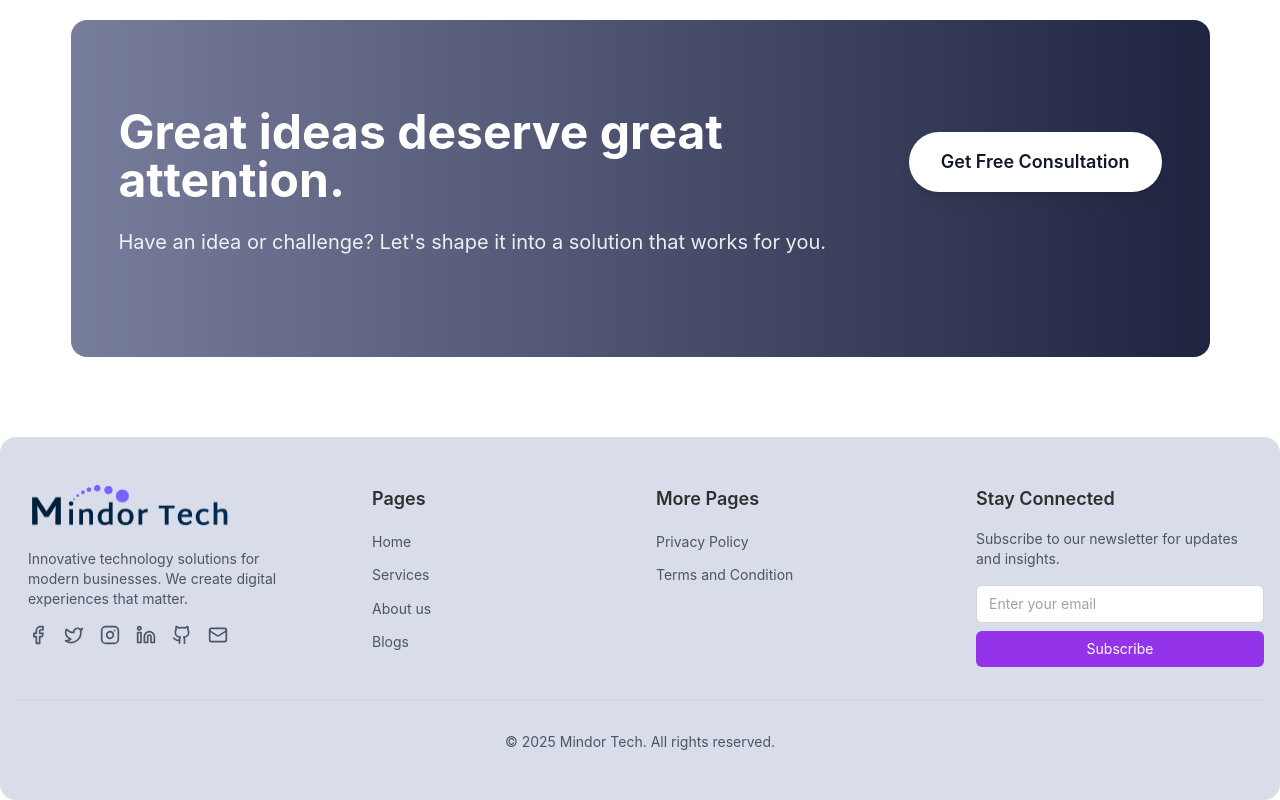
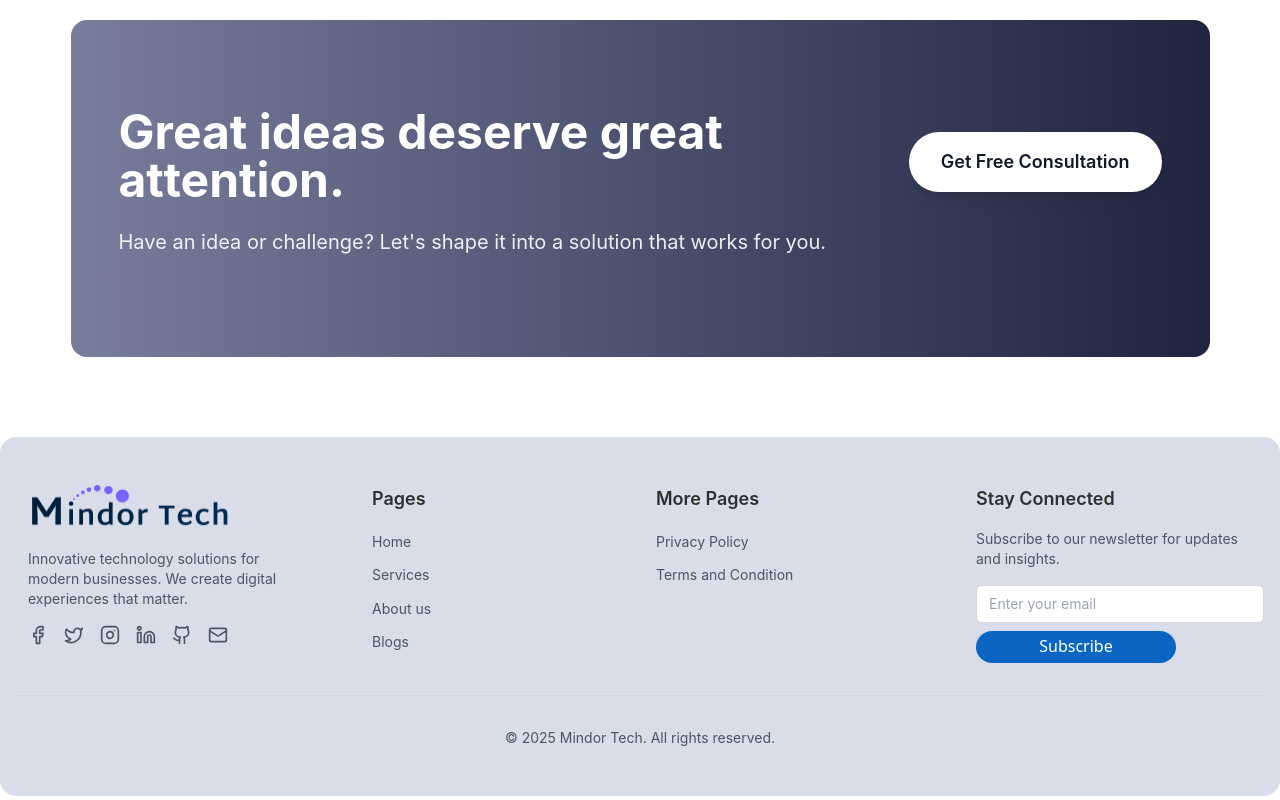
Before and after one commit to rastogi30/Mindor-tech, a Next.js app: page / in a window 1280 px wide. Shown: the part 2338-3138 px from the top of the page. Built offline with nearby package versions, Linux system fonts and the light colour scheme.

Commit message:
minor fix

```diff
--- a/src/components/Footer.tsx
+++ b/src/components/Footer.tsx
@@ -92,7 +92,9 @@ const Footer = () => {
                 placeholder="Enter your email"
                 className="px-3 py-2 text-sm border border-gray-300 rounded-md focus:outline-none focus:ring-2 focus:ring-purple-500 focus:border-transparent"
               />
-              <button className="bg-purple-600 text-white px-4 py-2 text-sm rounded-md hover:bg-purple-700 transition-colors duration-200">
+              <button
+                className="flex flex-col justify-center items-center px-2 py-1.5 text-center outline-none no-underline text-white w-[200px] h-8 rounded-[16px] bg-[#0A66C2] font-sans"
+              >
                 Subscribe
               </button>
             </div>
```
